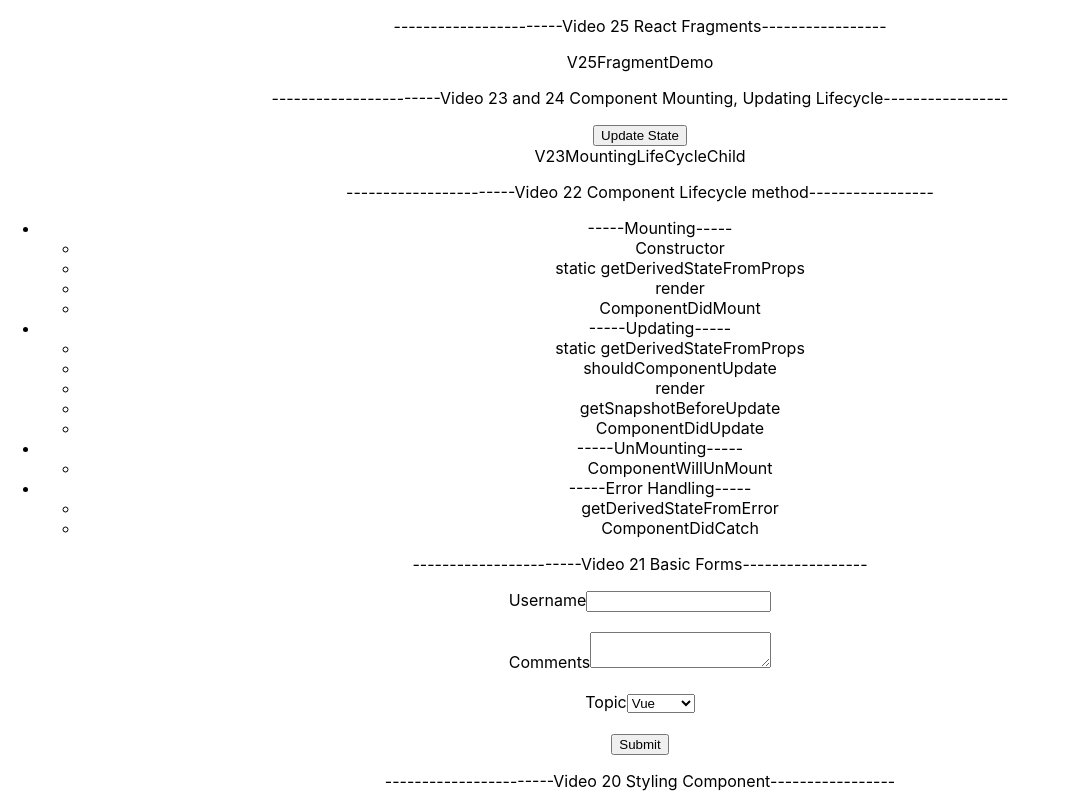
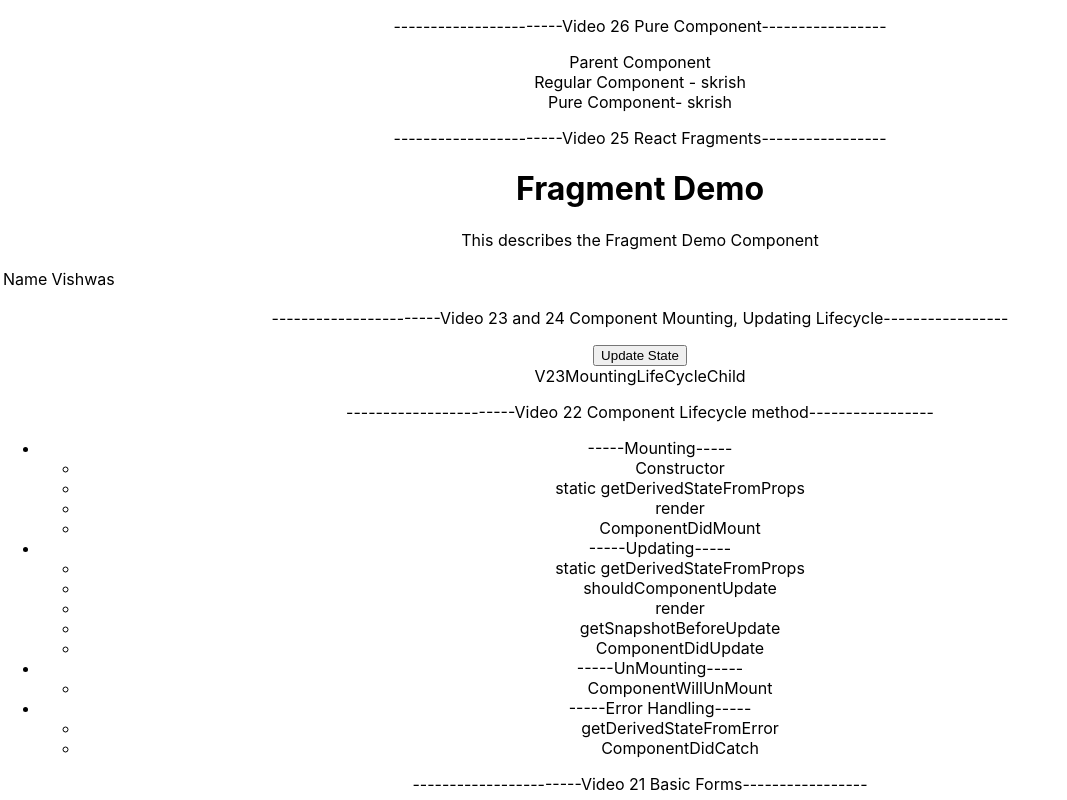
Before and after one commit to sivakrishnan/react-intro, a React (Create React App) app: page / in a window 1280 px wide. Shown: the top 800 px of the page, without its empty margins (0-1067 px from the left). Built offline with nearby package versions, Linux system fonts and the light colour scheme.

Commit message:
[Skrish] Upto video 26

```diff
--- a/src/App.js
+++ b/src/App.js
@@ -22,15 +22,20 @@ import './reactintro/appStyles.css';
 import V21Forms from './reactintro/V21Forms';
 import V23MountingLifeCycle from './reactintro/V23MountingLifeCycle';
 import V25FragmentDemo from './reactintro/V25FragmentDemo';
+import V25Table from './reactintro/V25Table';
+import V26ParentComp from './reactintro/V26ParentComp';
+
 
 
 
 function App() {
   return (
     <div className="App">
-
+      <p>-----------------------Video 26 Pure Component-----------------</p>
+      <V26ParentComp></V26ParentComp>
       <p>-----------------------Video 25 React Fragments-----------------</p>
       <V25FragmentDemo></V25FragmentDemo>
+      <V25Table></V25Table>
       <p>-----------------------Video 23 and 24 Component Mounting, Updating Lifecycle-----------------</p>
       <V23MountingLifeCycle></V23MountingLifeCycle>
       <p>-----------------------Video 22 Component Lifecycle method-----------------</p>
--- /dev/null
+++ b/src/reactintro/V25Columns.js
@@ -0,0 +1,12 @@
+import React from 'react'
+
+function V25Columns() {
+    return (
+        <React.Fragment>
+            <td>Name</td>
+            <td>Vishwas</td>
+        </React.Fragment>
+    )
+}
+
+export default V25Columns
--- a/src/reactintro/V25FragmentDemo.js
+++ b/src/reactintro/V25FragmentDemo.js
@@ -2,7 +2,26 @@ import React from 'react'
 
 function V25FragmentDemo() {
   return (
-    <div>V25FragmentDemo</div>
+
+    // with out React Fragment
+    // <div>
+    //   <h1>
+    //     Fragment Demo
+    //   </h1>
+    //   <p>
+    //     This describes the Fragment Demo Component
+    //   </p>
+    // </div>
+
+    // with React Fragment
+    <React.Fragment>
+      <h1>
+        Fragment Demo
+      </h1>
+      <p>
+        This describes the Fragment Demo Component
+      </p>
+    </React.Fragment>
   )
 }
 
--- /dev/null
+++ b/src/reactintro/V25Table.js
@@ -0,0 +1,18 @@
+import React from 'react'
+import V25Columns from './V25Columns'
+
+function V25Table() {
+    return (
+        <table>
+            <tbody>
+                <tr>
+                    <V25Columns>
+
+                    </V25Columns>
+                </tr>
+            </tbody>
+        </table>
+    )
+}
+
+export default V25Table
--- /dev/null
+++ b/src/reactintro/V26ParentComp.js
@@ -0,0 +1,36 @@
+import React, { Component } from 'react'
+import V26RegComp from './V26RegComp';
+import V26PureComp from './V26PureComp';
+
+export class V26ParentComp extends Component {
+    constructor(props) {
+        super(props)
+
+        this.state = {
+            name: 'skrish'
+        }
+    }
+    componentDidMount() {
+        setInterval(() => {
+            this.setState({
+                name: 'skrish'
+            })
+        }, 2000);
+    }
+    render() {
+        console.log('**************************** Parent Comp Render**********************')
+        return (
+            <div>
+                Parent Component
+                <V26RegComp name={this.state.name}>
+
+                </V26RegComp>
+                <V26PureComp name={this.state.name}>
+
+                </V26PureComp>
+            </div>
+        )
+    }
+}
+
+export default V26ParentComp
--- /dev/null
+++ b/src/reactintro/V26PureComp.js
@@ -0,0 +1,14 @@
+import React, { PureComponent } from 'react'
+
+export class V26PureComp extends PureComponent {
+    render() {
+        console.log('**************************** Pure Comp Render**********************')
+        return (
+            <div>
+                Pure Component-  {this.props.name}
+            </div>
+        )
+    }
+}
+
+export default V26PureComp
--- /dev/null
+++ b/src/reactintro/V26RegComp.js
@@ -0,0 +1,17 @@
+import PropTypes from 'prop-types'
+import React, { Component } from 'react'
+
+export class V26RegComp extends Component {
+  static propTypes = {}
+
+  render() {
+    console.log('**************************** Regular Comp Render**********************')
+    return (
+      <div>
+        Regular Component - {this.props.name}
+      </div>
+    )
+  }
+}
+
+export default V26RegComp
```
